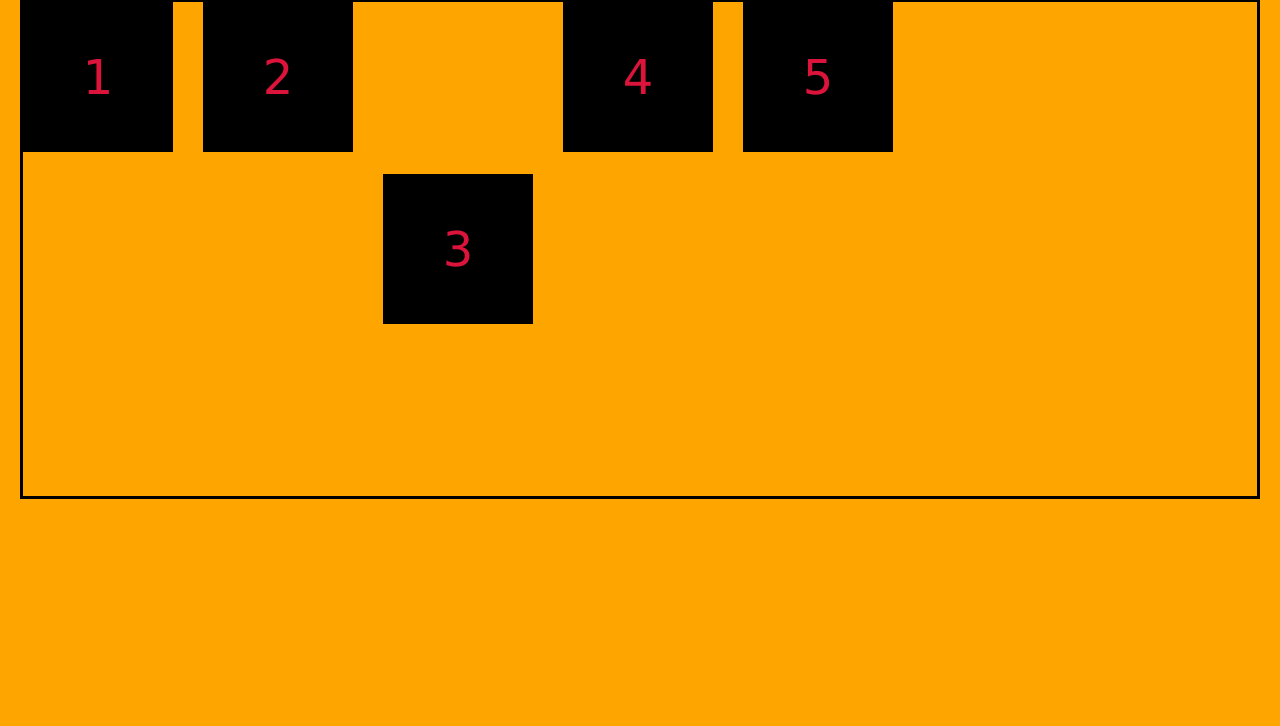
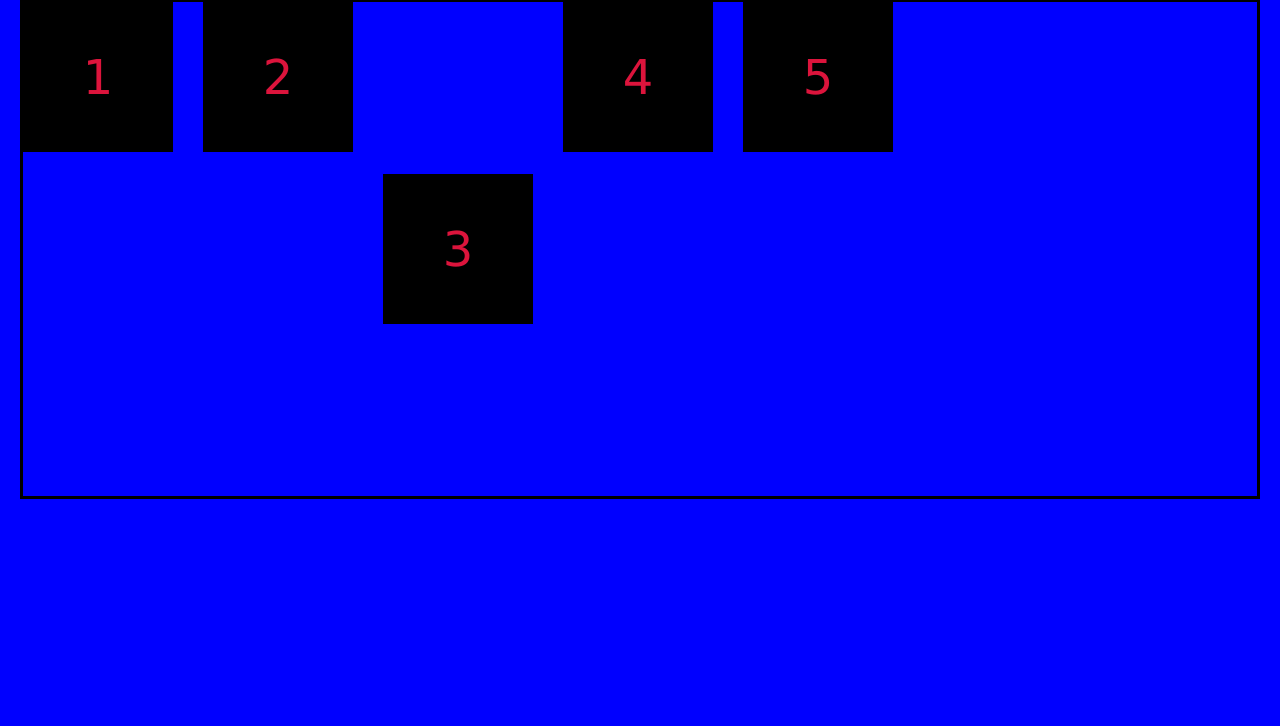
Before and after one commit to ekvedaraite/flexbox-intro, a plain HTML site: page index.html in a window 1280 px wide. Shown: the part 74-800 px from the top of the page. Drawn offline with Linux system fonts and the light colour scheme.

Commit message:
bg change 3

```diff
--- a/style.css
+++ b/style.css
@@ -5,7 +5,7 @@
 }
 
 body {
-    background: orange;
+    background: blue;
     padding: 20px;
     font-family: verdana;
 }
```
